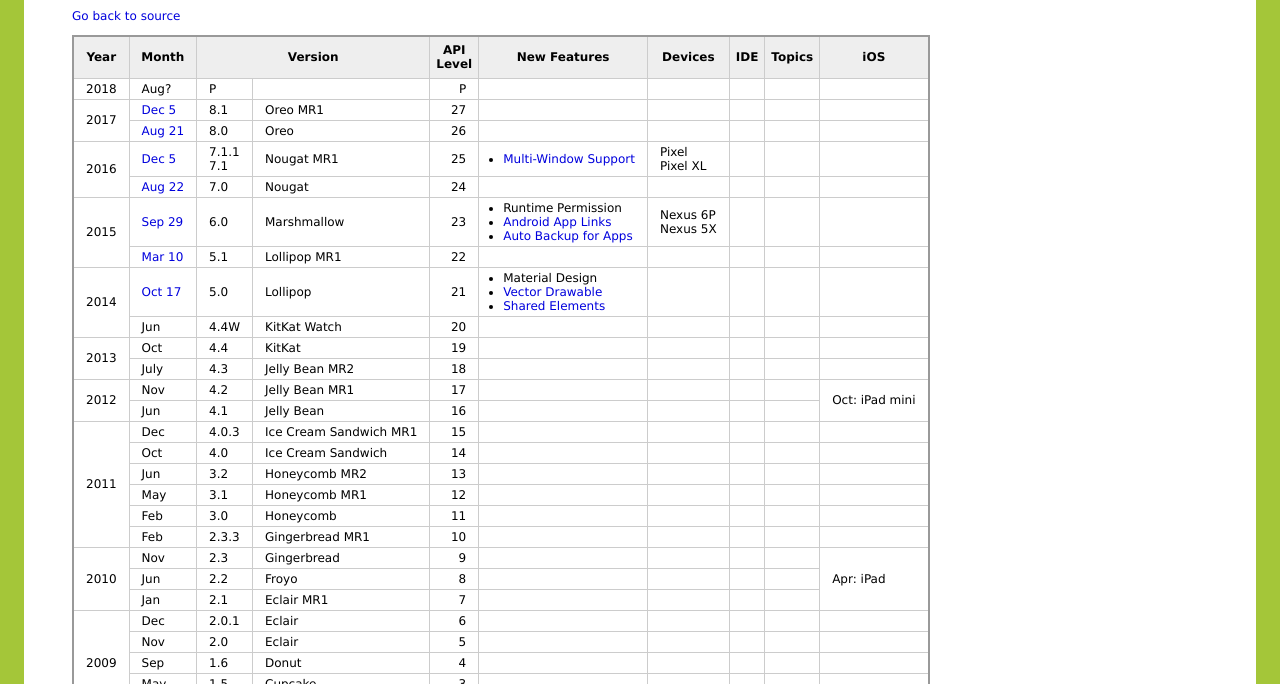
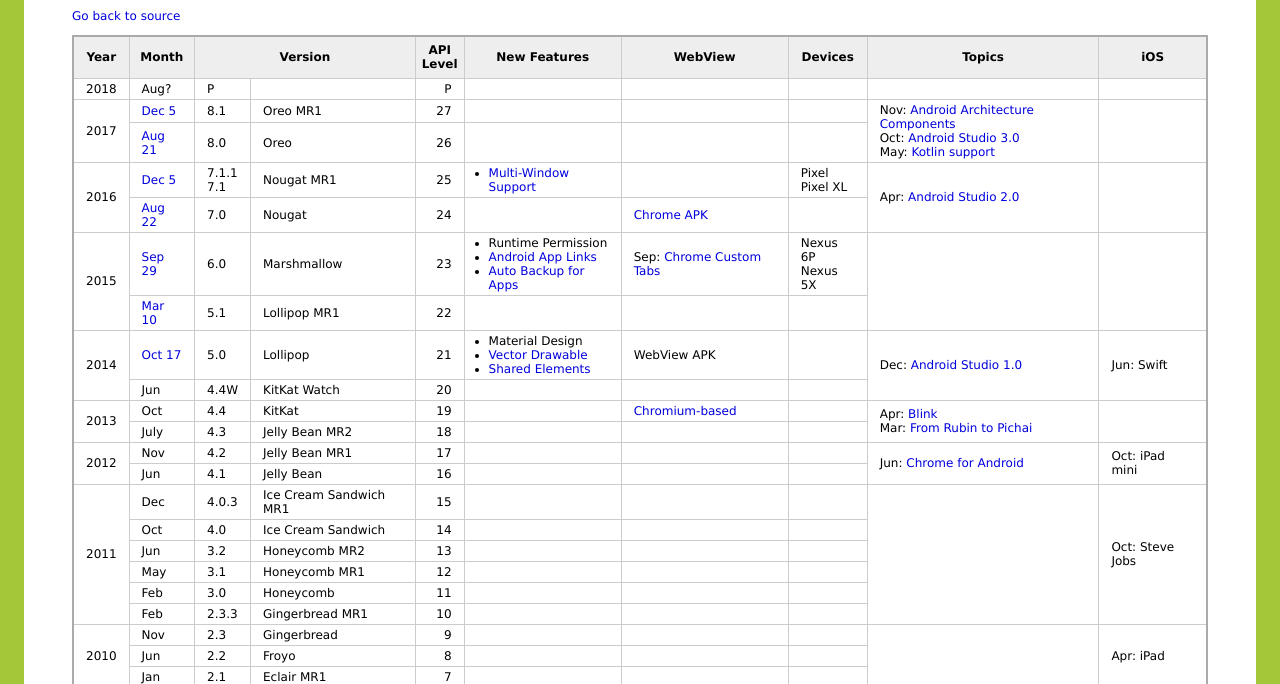
Before and after one commit to qtmfld/chronology4a, a plain HTML site: page index.html in a window 1280 px wide. Shown: the part 115-799 px from the top of the page. Drawn offline with Linux system fonts and the light colour scheme.

Commit message:
Revise index.html

```diff
--- a/index.html
+++ b/index.html
@@ -25,7 +25,7 @@ h1,h2 {
 table {
   margin: 1em 0;
   border-collapse: collapse;
-  border: solid 2px #999;
+  border: solid 2px #aaa;
 }
 th {
   border: solid 1px #ccc;
@@ -69,8 +69,8 @@ a:hover {
 <th colspan="2">Version</th>
 <th>API<br>Level</th>
 <th>New Features</th>
+<th>WebView</th>
 <th>Devices</th>
-<th>IDE</th>
 <th>Topics</th>
 <th>iOS</th>
 </tr>
@@ -97,8 +97,12 @@ a:hover {
 <td></td>
 <td></td>
 <td></td>
-<td></td>
-<td></td>
+<td rowspan="2">
+Nov: <a href="https://android-developers.googleblog.com/2017/11/announcing-architecture-components-10.html">Android Architecture Components</a><br>
+Oct: <a href="https://android-developers.googleblog.com/2017/10/android-studio-30.html">Android Studio 3.0</a><br>
+May: <a href="https://android-developers.googleblog.com/2017/05/android-announces-support-for-kotlin.html">Kotlin support</a><br>
+</td>
+<td rowspan="2"></td>
 </tr>
 
 <tr class="y1">
@@ -106,8 +110,6 @@ a:hover {
 <td>8.0</td>
 <td>Oreo</td>
 <td>26</td>
-<td></td>
-<td></td>
 <td></td>
 <td></td>
 <td></td>
@@ -124,10 +126,10 @@ a:hover {
     <li><a href="https://developer.android.com/guide/topics/ui/multi-window.html">Multi-Window Support</a>
   </ul>
 </td>
+<td></td>
 <td>Pixel<br>Pixel XL</td>
-<td></td>
-<td></td>
-<td></td>
+<td rowspan="2">Apr: <a href="https://android-developers.googleblog.com/2016/04/android-studio-2-0.html">Android Studio 2.0</a></td>
+<td rowspan="2"></td>
 </tr>
 
 <tr class="y1">
@@ -136,9 +138,7 @@ a:hover {
 <td>Nougat</td>
 <td>24</td>
 <td></td>
-<td></td>
-<td></td>
-<td></td>
+<td><a href="https://developer.android.com/about/versions/nougat/android-7.0.html#webview">Chrome APK</a></td>
 <td></td>
 </tr>
 
@@ -155,10 +155,10 @@ a:hover {
 <li><a href="https://developer.android.com/guide/topics/data/autobackup.html">Auto Backup for Apps</a></li>
 </ul>
 </td>
+<td>Sep: <a href="https://blog.chromium.org/2015/09/chrome-custom-tabs-smooth-transition_2.html">Chrome Custom Tabs</a></td>
 <td>Nexus 6P<br>Nexus 5X</td>
-<td></td>
-<td></td>
-<td></td>
+<td rowspan="2"></td>
+<td rowspan="2"></td>
 </tr>
 
 <tr class="y1">
@@ -166,8 +166,6 @@ a:hover {
 <td>5.1</td>
 <td>Lollipop MR1</td>
 <td>22</td>
-<td></td>
-<td></td>
 <td></td>
 <td></td>
 <td></td>
@@ -186,10 +184,10 @@ a:hover {
 <li><a href="https://developer.android.com/training/transitions/start-activity.html">Shared Elements</a>
 </ul>
 </td>
+<td>WebView APK</td>
 <td></td>
-<td></td>
-<td></td>
-<td></td>
+<td rowspan="2">Dec: <a href="https://android-developers.googleblog.com/2014/12/android-studio-10.html">Android Studio 1.0</a></td>
+<td rowspan="2">Jun: Swift</td>
 </tr>
 
 <tr class="y1">
@@ -197,8 +195,6 @@ a:hover {
 <td>4.4W</td>
 <td>KitKat Watch</td>
 <td>20</td>
-<td></td>
-<td></td>
 <td></td>
 <td></td>
 <td></td>
@@ -211,10 +207,13 @@ a:hover {
 <td>KitKat</td>
 <td>19</td>
 <td></td>
+<td><a href="https://developer.chrome.com/multidevice/webview/overview">Chromium-based</a></td>
 <td></td>
-<td></td>
-<td></td>
-<td></td>
+<td rowspan="2">
+Apr: <a href="https://blog.chromium.org/2013/04/blink-rendering-engine-for-chromium.html">Blink</a><br>
+Mar: <a href="https://googleblog.blogspot.jp/2013/03/update-from-ceo.html">From Rubin to Pichai</a>
+</td>
+<td rowspan="2"></td>
 </tr>
 
 <tr class="y1">
@@ -222,8 +221,6 @@ a:hover {
 <td>4.3</td>
 <td>Jelly Bean MR2</td>
 <td>18</td>
-<td></td>
-<td></td>
 <td></td>
 <td></td>
 <td></td>
@@ -239,7 +236,9 @@ a:hover {
 <td></td>
 <td></td>
 <td></td>
-<td></td>
+<td rowspan="2">
+Jun: <a href="https://en.wikipedia.org/wiki/Google_Chrome_for_Android">Chrome for Android</a>
+</td>
 <td rowspan="2">
 Oct: iPad mini
 </td>
@@ -250,8 +249,6 @@ Oct: iPad mini
 <td>4.1</td>
 <td>Jelly Bean</td>
 <td>16</td>
-<td></td>
-<td></td>
 <td></td>
 <td></td>
 </tr>
@@ -266,8 +263,8 @@ Oct: iPad mini
 <td></td>
 <td></td>
 <td></td>
-<td></td>
-<td></td>
+<td rowspan="6"></td>
+<td rowspan="6">Oct: Steve Jobs</td>
 </tr>
 
 <tr class="y1">
@@ -275,8 +272,6 @@ Oct: iPad mini
 <td>4.0</td>
 <td>Ice Cream Sandwich</td>
 <td>14</td>
-<td></td>
-<td></td>
 <td></td>
 <td></td>
 <td></td>
@@ -290,8 +285,6 @@ Oct: iPad mini
 <td></td>
 <td></td>
 <td></td>
-<td></td>
-<td></td>
 </tr>
 
 <tr class="y1">
@@ -299,8 +292,6 @@ Oct: iPad mini
 <td>3.1</td>
 <td>Honeycomb MR1</td>
 <td>12</td>
-<td></td>
-<td></td>
 <td></td>
 <td></td>
 <td></td>
@@ -314,8 +305,6 @@ Oct: iPad mini
 <td></td>
 <td></td>
 <td></td>
-<td></td>
-<td></td>
 </tr>
 
 <tr class="y1">
@@ -323,8 +312,6 @@ Oct: iPad mini
 <td>2.3.3</td>
 <td>Gingerbread MR1</td>
 <td>10</td>
-<td></td>
-<td></td>
 <td></td>
 <td></td>
 <td></td>
@@ -340,7 +327,7 @@ Oct: iPad mini
 <td></td>
 <td></td>
 <td></td>
-<td></td>
+<td rowspan="3"></td>
 <td rowspan="3">
 Apr: iPad
 </td>
@@ -354,7 +341,6 @@ Apr: iPad
 <td></td>
 <td></td>
 <td></td>
-<td></td>
 </tr>
 
 <tr class="y1">
@@ -362,7 +348,6 @@ Apr: iPad
 <td>2.1</td>
 <td>Eclair MR1</td>
 <td>7</td>
-<td></td>
 <td></td>
 <td></td>
 <td></td>
@@ -377,8 +362,8 @@ Apr: iPad
 <td></td>
 <td></td>
 <td></td>
-<td></td>
-<td></td>
+<td rowspan="5"></td>
+<td rowspan="5"></td>
 </tr>
 
 <tr class="y1">
@@ -386,8 +371,6 @@ Apr: iPad
 <td>2.0</td>
 <td>Eclair</td>
 <td>5</td>
-<td></td>
-<td></td>
 <td></td>
 <td></td>
 <td></td>
@@ -401,8 +384,6 @@ Apr: iPad
 <td></td>
 <td></td>
 <td></td>
-<td></td>
-<td></td>
 </tr>
 
 <tr class="y1">
@@ -413,8 +394,6 @@ Apr: iPad
 <td></td>
 <td></td>
 <td></td>
-<td></td>
-<td></td>
 </tr>
 
 <tr class="y1">
@@ -422,8 +401,6 @@ Apr: iPad
 <td>1.1</td>
 <td>Base</td>
 <td>2</td>
-<td></td>
-<td></td>
 <td></td>
 <td></td>
 <td></td>
@@ -438,8 +415,15 @@ Apr: iPad
 <td></td>
 <td></td>
 <td></td>
+<td>Sep: Google Chrome</td>
 <td></td>
-<td></td>
+</tr>
+
+<tr class="y0">
+<td>2007</td>
+<td colspan="7"></td>
+<td>Nov: Open Handset Alliance</td>
+<td>Jun: iPhone</td>
 </tr>
 
 </table>
```
